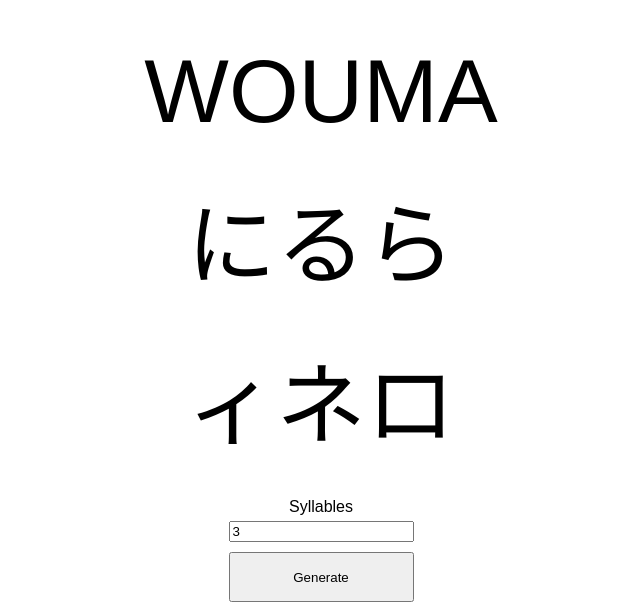
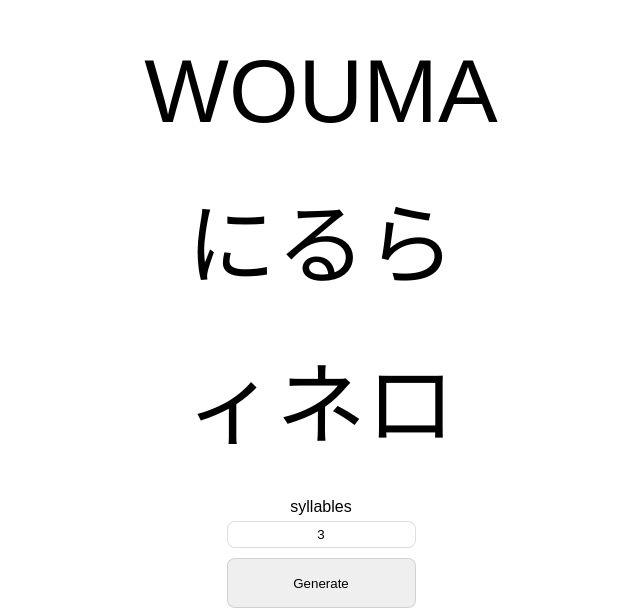
Before and after one commit to 45P3R4/japanese-word-generator, a plain HTML site: page index.html in a window 1280 px wide. Shown: the part 200-816 px from the top of the page, without its empty margins (319-959 px from the left). Drawn offline with Linux system fonts and the light colour scheme.

Commit message:
change style

```diff
--- a/index.html
+++ b/index.html
@@ -15,7 +15,7 @@
     </div>
 
     <div class="input-container">
-        <label for="count">Syllables</label>
+        <label for="count">syllables</label>
         <input type="text" name="count" id="count" min="1" max="10" value="3">
         <button id="generate-button">Generate</button>
     </div>
--- a/style.css
+++ b/style.css
@@ -11,6 +11,24 @@ button {
     margin-top: 10px;
     width: 100%;
     height: 50px;
+    border: 1px solid #00000020;
+    border-radius: 8px;
+    background-color: #00000010;
+}
+
+button:hover {
+    background-color: #00000015;
+}
+
+button:active {
+    background-color: #00000020;
+}
+
+input {
+    padding: 5px;
+    border: 1px solid #00000020;
+    border-radius: 8px;
+    text-align: center;
 }
 
 .word {
```
